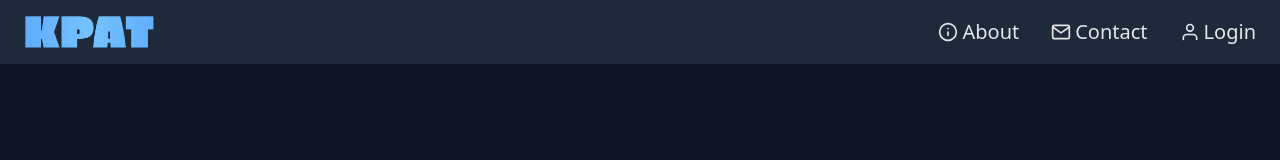
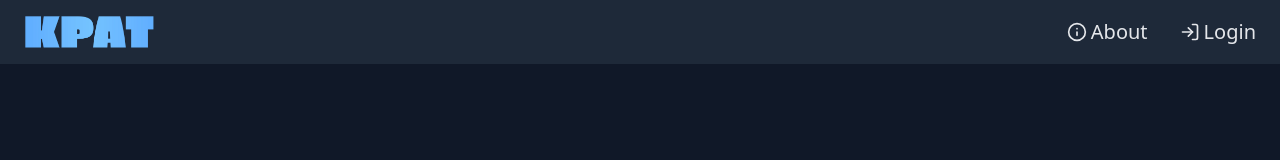
Before and after one commit to KrishPatel1404/ai-webapp-builder, a React (Vite) app in the folder client/: page / in a window 1280 px wide. Shown: the top 160 px of the page. Built offline with nearby package versions, Linux system fonts and the light colour scheme.

Commit message:
Update Navbar links based on authentication state
Replaces the Contact link with a Profile link for authenticated users and updates the Login icon to FiLogIn. Navbar now conditionally renders links based on user authentication status.

```diff
--- a/client/src/components/Navbar.jsx
+++ b/client/src/components/Navbar.jsx
@@ -1,6 +1,6 @@
 import React from "react";
 import { Link, useNavigate } from "react-router-dom";
-import { FiInfo, FiMail, FiUser, FiLogOut } from "react-icons/fi";
+import { FiInfo, FiUser, FiLogOut, FiLogIn } from "react-icons/fi";
 import { useAuth } from "../context/AuthContext";
 
 function Navbar() {
@@ -30,12 +30,14 @@ function Navbar() {
           >
             <FiInfo className="mr-1" /> About
           </a>
-          <a
-            href="#"
-            className="flex items-center text-xl text-gray-200 hover:text-blue-300 transition-colors duration-200"
-          >
-            <FiMail className="mr-1" /> Contact
-          </a>
+          {isAuthenticated ? (
+            <a
+              href="#"
+              className="flex items-center text-xl text-gray-200 hover:text-blue-300 transition-colors duration-200"
+            >
+              <FiUser className="mr-1" /> Profile
+            </a>
+          ) : null}
           {!loading && (
             <>
               {isAuthenticated ? (
@@ -50,7 +52,7 @@ function Navbar() {
                   to="/login"
                   className="flex items-center text-xl text-gray-200 hover:text-blue-300 transition-colors duration-200"
                 >
-                  <FiUser className="mr-1" /> Login
+                  <FiLogIn className="mr-1" /> Login
                 </Link>
               )}
             </>
```
